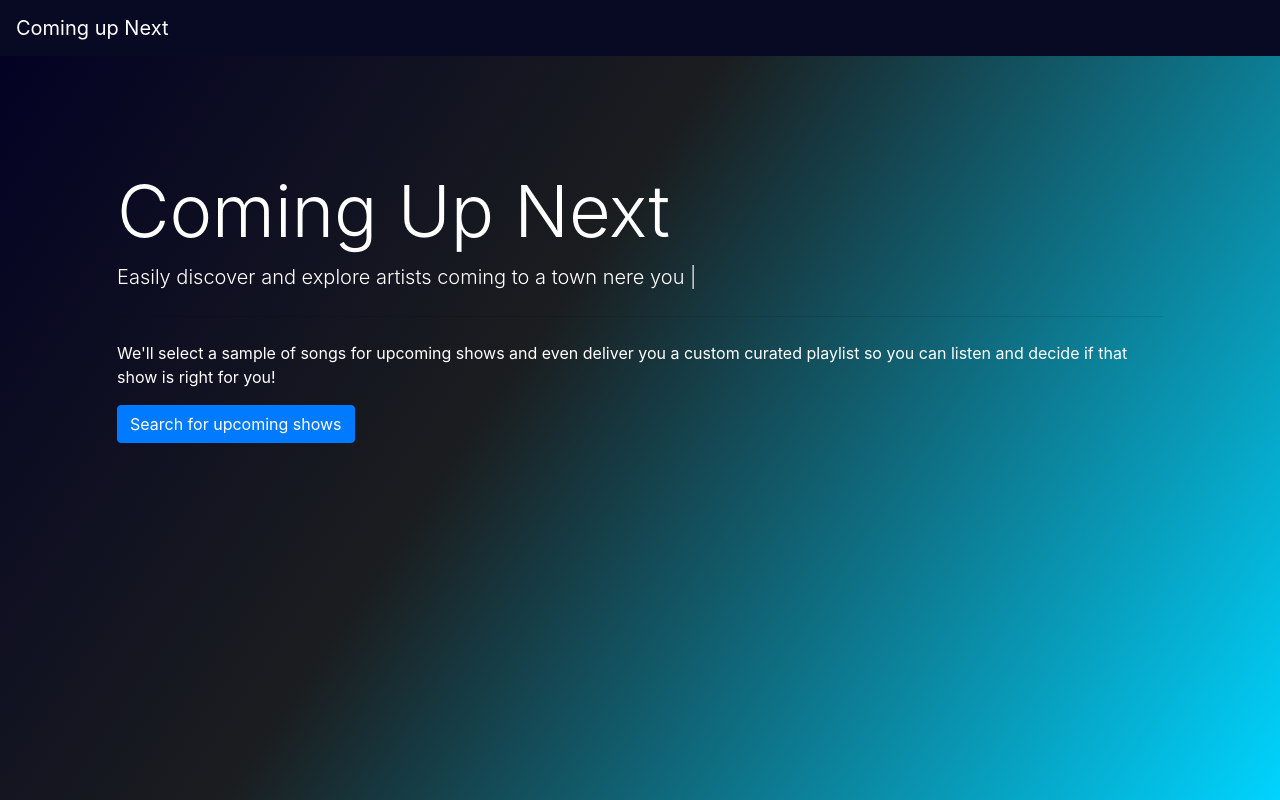
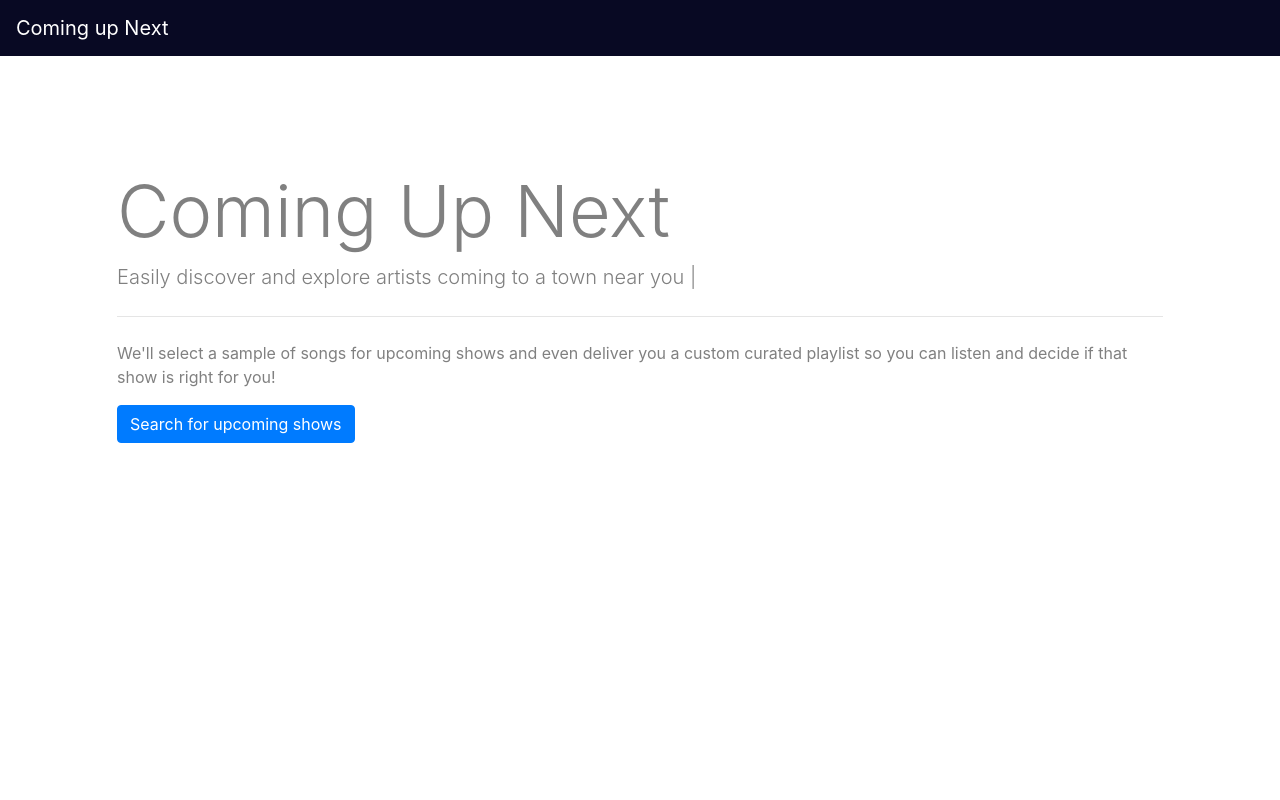
Before and after one commit to snackpally/ComingUp, a Vue app: page / in a window 1280 px wide. Built offline with nearby package versions, Linux system fonts and the light colour scheme.

Commit message:
removed background and fixed typo

```diff
--- a/src/components/landing.vue
+++ b/src/components/landing.vue
@@ -4,7 +4,7 @@
       <b-jumbotron>
         <template v-slot:header>Coming Up Next</template>
 
-        <template v-slot:lead>Easily discover and explore artists coming to a town nere you |</template>
+        <template v-slot:lead>Easily discover and explore artists coming to a town near you |</template>
 
         <hr class="my-4" />
 
--- a/src/styles/main.css
+++ b/src/styles/main.css
@@ -13,7 +13,7 @@ body {
   background-size: cover;
 } */
 #app {
-  height: 100vh;
+  /* height: 100vh;
   margin: 0 !important;
   background: rgb(2, 0, 36);
   background: linear-gradient(
@@ -23,7 +23,7 @@ body {
     rgba(0, 212, 255, 1) 100%
   );
   background-repeat: no-repeat;
-  background-size: cover;
+  background-size: cover; */
   /* background: #948b8b14; */
   /* height: 100%;
   display: flex;
@@ -31,7 +31,7 @@ body {
 }
 .jumbotron {
   background: #e9ecef00 !important;
-  color: white;
+  color: grey;
 }
 .footer {
   flex-shrink: 0;
```
